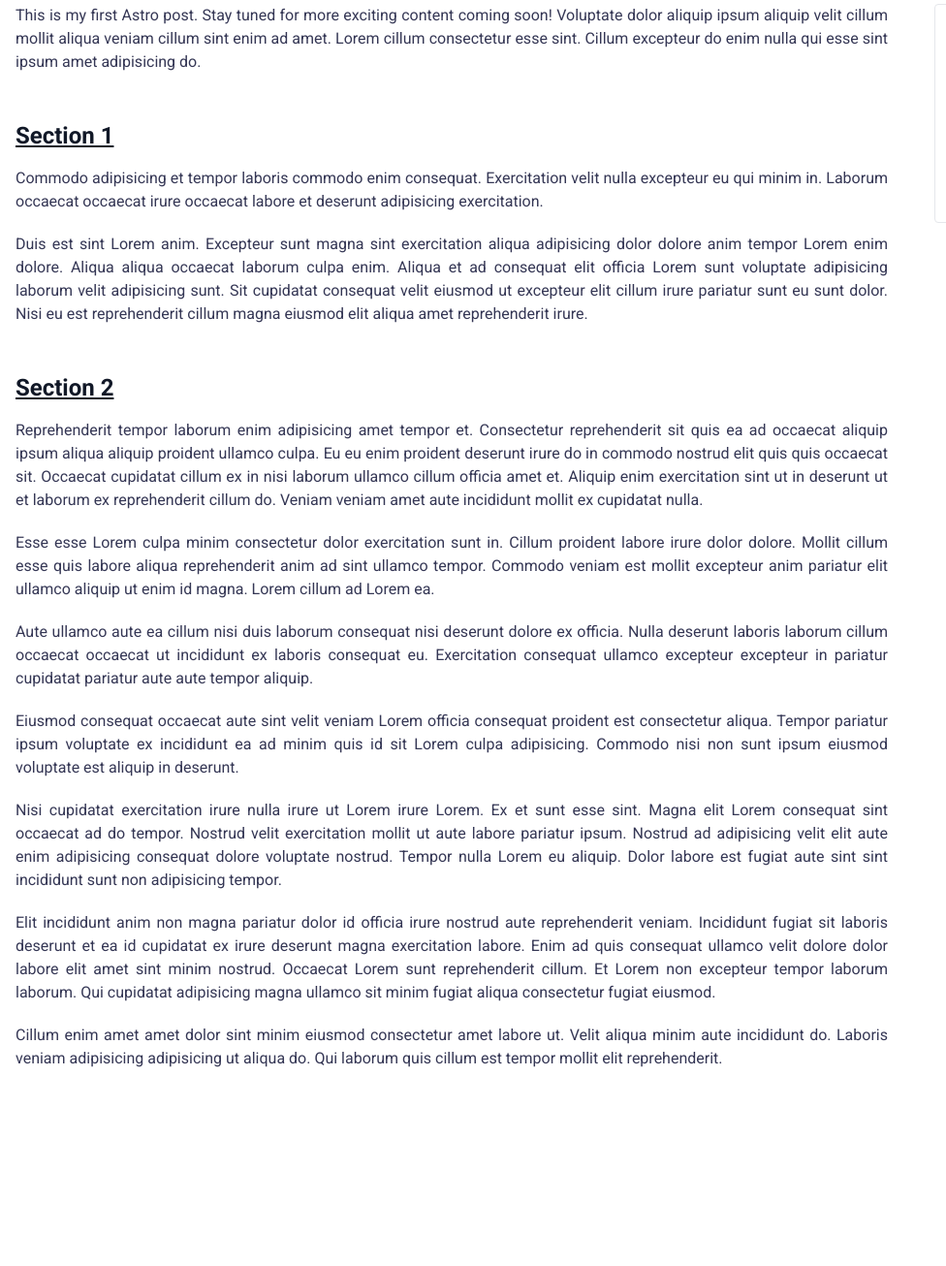
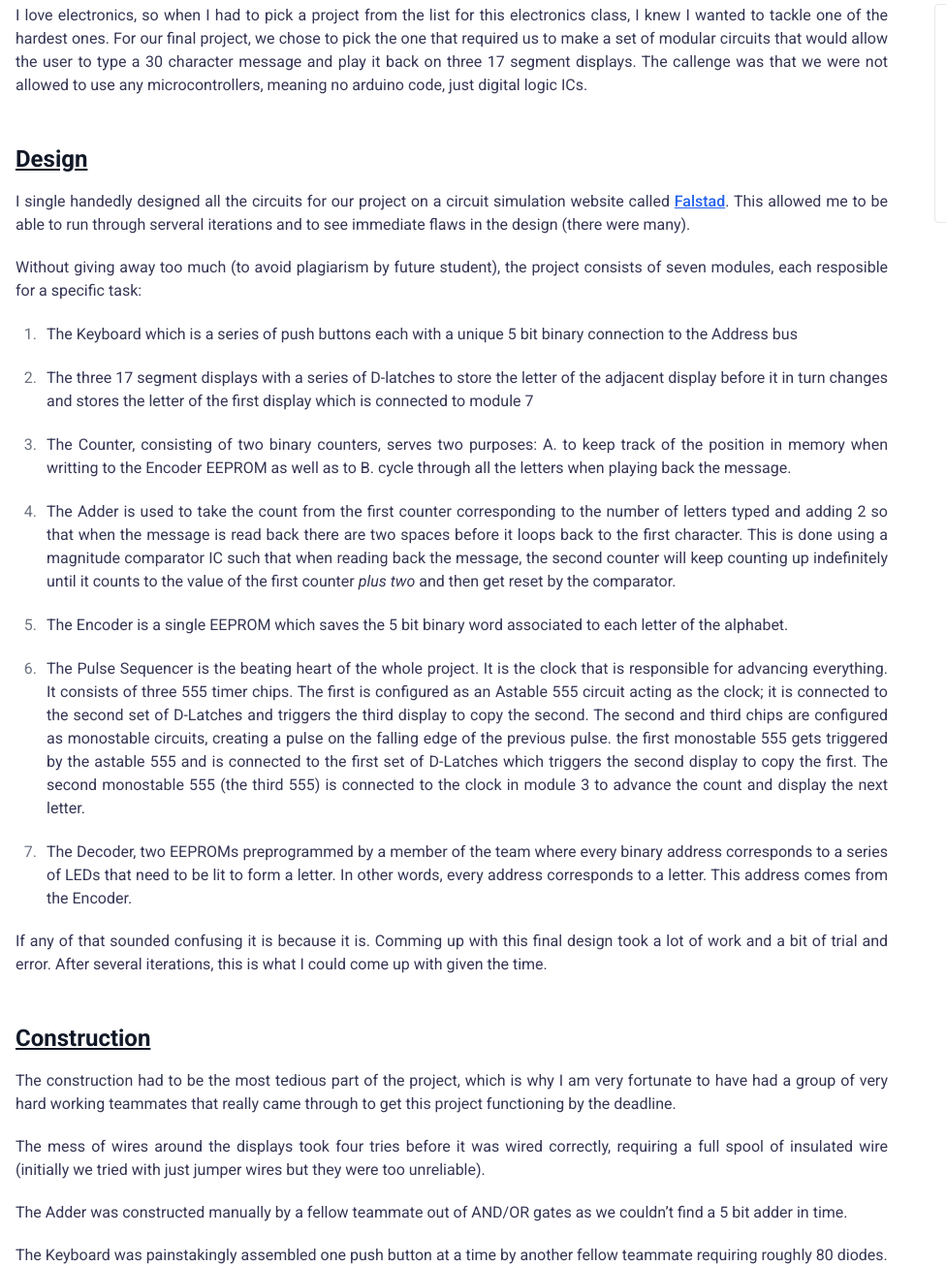
Before and after one commit to Zoltan000/zoltanh.ca, an Astro site: page /posts/post1 in a window 1280 px wide. Shown: the part 580-1886 px from the top of the page at 97% size, 0-976 px from the left. Before the commit the page ends 1700 px from the top, so only its background shows below. Built offline with nearby package versions, Linux system fonts and the light colour scheme; Astro itself is replaced by a stand-in of ours; some packages are replaced by stand-ins of ours.

Commit message:
first post

```diff
--- a/src/pages/posts/post1.md
+++ b/src/pages/posts/post1.md
@@ -1,35 +1,48 @@
 ---
-title: "My First Astro Post"
-date: "2022-01-01"
+title: "Prototype Sequential 3 Character Display"
+date: "2024-11-21"
 
 layout: ../../layouts/PostLayout.astro
 description: "This is my first Astro post. Stay tuned for more exciting content coming soon!"
 
-img_path : "/paper.png"
-img_alt: "Insert image description here"
+img_path : "/SchoolProject.jpg"
+img_alt: "MIAE 368 School Projecet"
 ---
 
-This is my first Astro post. Stay tuned for more exciting content coming soon!
-Voluptate dolor aliquip ipsum aliquip velit cillum mollit aliqua veniam cillum sint enim ad amet. Lorem cillum consectetur esse sint. Cillum excepteur do enim nulla qui esse sint ipsum amet adipisicing do.
+I love electronics, so when I had to pick a project from the list for this electronics class, I knew I wanted to tackle one of the hardest ones. For our final project, we chose to pick the one that required us to make a set of modular circuits that would allow the user to type a 30 character message and play it back on three 17 segment displays. The callenge was that we were not allowed to use any microcontrollers, meaning no arduino code, just digital logic ICs.
 
-## Section 1
+## Design
 
-Commodo adipisicing et tempor laboris commodo enim consequat. Exercitation velit nulla excepteur eu qui minim in. Laborum occaecat occaecat irure occaecat labore et deserunt adipisicing exercitation.
+I single handedly designed all the circuits for our project on a circuit simulation website called <a href="https://www.falstad.com/circuit/circuitjs.html" target="_blank">Falstad</a>. This allowed me to be able to run through serveral iterations and to see immediate flaws in the design (there were many).
 
-Duis est sint Lorem anim. Excepteur sunt magna sint exercitation aliqua adipisicing dolor dolore anim tempor Lorem enim dolore. Aliqua aliqua occaecat laborum culpa enim. Aliqua et ad consequat elit officia Lorem sunt voluptate adipisicing laborum velit adipisicing sunt. Sit cupidatat consequat velit eiusmod ut excepteur elit cillum irure pariatur sunt eu sunt dolor. Nisi eu est reprehenderit cillum magna eiusmod elit aliqua amet reprehenderit irure.
+Without giving away too much (to avoid plagiarism by future student), the project consists of seven modules, each resposible for a specific task:
 
-## Section 2
+1. The Keyboard which is a series of push buttons each with a unique 5 bit binary connection to the Address bus
 
-Reprehenderit tempor laborum enim adipisicing amet tempor et. Consectetur reprehenderit sit quis ea ad occaecat aliquip ipsum aliqua aliquip proident ullamco culpa. Eu eu enim proident deserunt irure do in commodo nostrud elit quis quis occaecat sit. Occaecat cupidatat cillum ex in nisi laborum ullamco cillum officia amet et. Aliquip enim exercitation sint ut in deserunt ut et laborum ex reprehenderit cillum do. Veniam veniam amet aute incididunt mollit ex cupidatat nulla.
+2. The three 17 segment displays with a series of D-latches to store the letter of the adjacent display before it in turn changes and stores the letter of the first display which is connected to module 7
 
-Esse esse Lorem culpa minim consectetur dolor exercitation sunt in. Cillum proident labore irure dolor dolore. Mollit cillum esse quis labore aliqua reprehenderit anim ad sint ullamco tempor. Commodo veniam est mollit excepteur anim pariatur elit ullamco aliquip ut enim id magna. Lorem cillum ad Lorem ea.
+3. The Counter, consisting of two binary counters, serves two purposes: A. to keep track of the position in memory when writting to the Encoder EEPROM as well as to B. cycle through all the letters when playing back the message.
 
-Aute ullamco aute ea cillum nisi duis laborum consequat nisi deserunt dolore ex officia. Nulla deserunt laboris laborum cillum occaecat occaecat ut incididunt ex laboris consequat eu. Exercitation consequat ullamco excepteur excepteur in pariatur cupidatat pariatur aute aute tempor aliquip.
+4. The Adder is used to take the count from the first counter corresponding to the number of letters typed and adding 2 so that when the message is read back there are two spaces before it loops back to the first character. This is done using a magnitude comparator IC such that when reading back the message, the second counter will keep counting up indefinitely until it counts to the value of the first counter *plus two* and then get reset by the comparator.
 
-Eiusmod consequat occaecat aute sint velit veniam Lorem officia consequat proident est consectetur aliqua. Tempor pariatur ipsum voluptate ex incididunt ea ad minim quis id sit Lorem culpa adipisicing. Commodo nisi non sunt ipsum eiusmod voluptate est aliquip in deserunt.
+5. The Encoder is a single EEPROM which saves the 5 bit binary word associated to each letter of the alphabet.
 
-Nisi cupidatat exercitation irure nulla irure ut Lorem irure Lorem. Ex et sunt esse sint. Magna elit Lorem consequat sint occaecat ad do tempor. Nostrud velit exercitation mollit ut aute labore pariatur ipsum. Nostrud ad adipisicing velit elit aute enim adipisicing consequat dolore voluptate nostrud. Tempor nulla Lorem eu aliquip. Dolor labore est fugiat aute sint sint incididunt sunt non adipisicing tempor.
+6. The Pulse Sequencer is the beating heart of the whole project. It is the clock that is responsible for advancing everything. It consists of three 555 timer chips. The first is configured as an Astable 555 circuit acting as the clock; it is connected to the second set of D-Latches and triggers the third display to copy the second. The second and third chips are configured as monostable circuits, creating a pulse on the falling edge of the previous pulse. the first monostable 555 gets triggered by the astable 555 and is connected to the first set of D-Latches which triggers the second display to copy the first. The second monostable 555 (the third 555) is connected to the clock in module 3 to advance the count and display the next letter.
 
-Elit incididunt anim non magna pariatur dolor id officia irure nostrud aute reprehenderit veniam. Incididunt fugiat sit laboris deserunt et ea id cupidatat ex irure deserunt magna exercitation labore. Enim ad quis consequat ullamco velit dolore dolor labore elit amet sint minim nostrud. Occaecat Lorem sunt reprehenderit cillum. Et Lorem non excepteur tempor laborum laborum. Qui cupidatat adipisicing magna ullamco sit minim fugiat aliqua consectetur fugiat eiusmod.
+7. The Decoder, two EEPROMs preprogrammed by a member of the team where every binary address corresponds to a series of LEDs that need to be lit to form a letter. In other words, every address corresponds to a letter. This address comes from the Encoder.
 
-Cillum enim amet amet dolor sint minim eiusmod consectetur amet labore ut. Velit aliqua minim aute incididunt do. Laboris veniam adipisicing adipisicing ut aliqua do. Qui laborum quis cillum est tempor mollit elit reprehenderit.
+If any of that sounded confusing it is because it is. Comming up with this final design took a lot of work and a bit of trial and error. After several iterations, this is what I could come up with given the time.
+
+## Construction
+
+The construction had to be the most tedious part of the project, which is why I am very fortunate to have had a group of very hard working teammates that really came through to get this project functioning by the deadline.
+
+The mess of wires around the displays took four tries before it was wired correctly, requiring a full spool of insulated wire (initially we tried with just jumper wires but they were too unreliable).
+
+The Adder was constructed manually by a fellow teammate out of AND/OR gates as we couldn't find a 5 bit adder in time.
+
+The Keyboard was painstakingly assembled one push button at a time by another fellow teammate requiring roughly 80 diodes.
+
+In the end, we managed to assemble and test everything in the nick of time and finished just mere moments before the 2024 North American Solar Eclipse, after which we drove straight to school to present.
+
+Further documentation for the project including schematics and detailed pictures of every module will be released in the future at the professors discretion.
```
Also changed, not shown: 1 other file.
